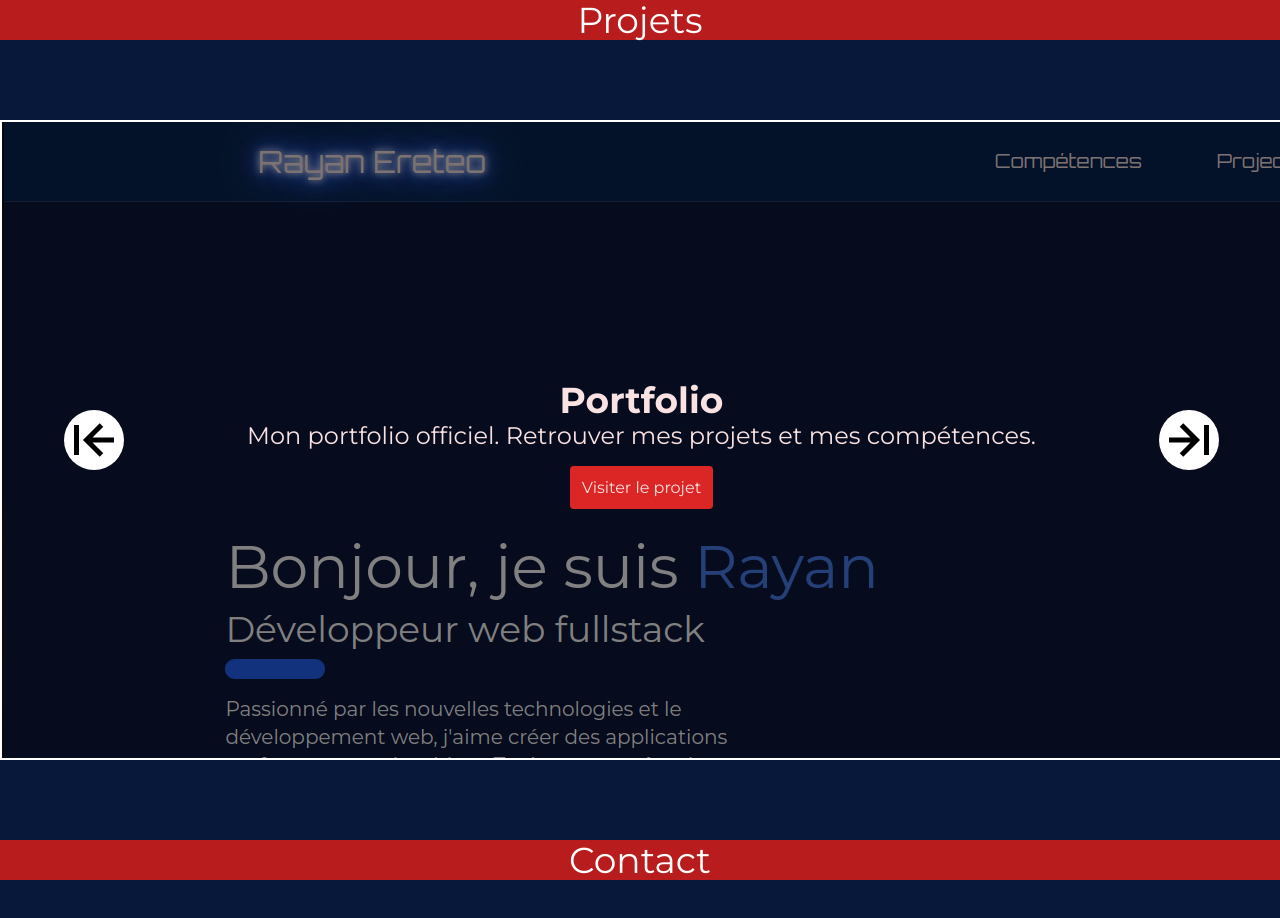
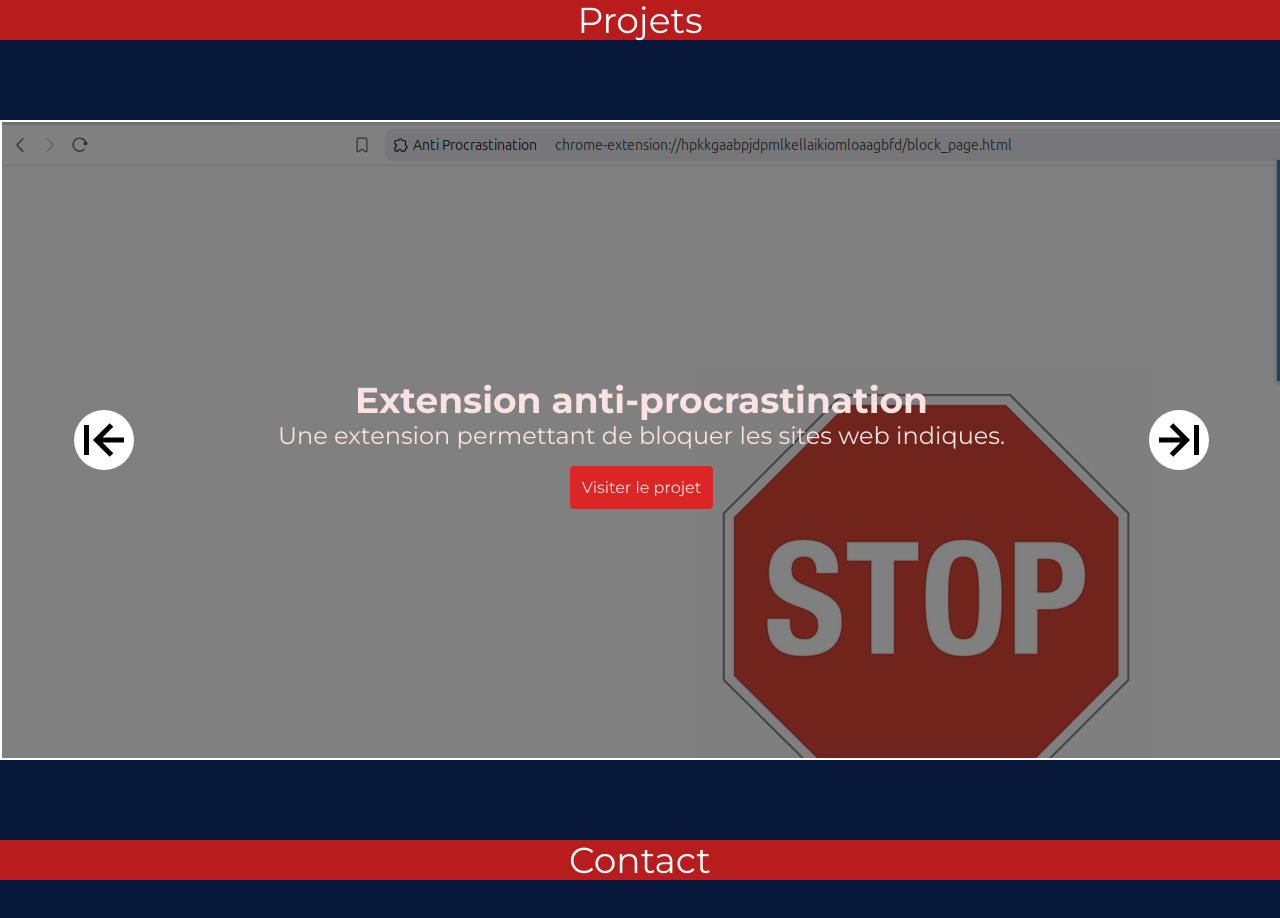
Before and after one commit to RayanEreteo/portfolio, a Next.js app: page / in a window 1280 px wide. Shown: the part 1720-2638 px from the top of the page. Built offline with nearby package versions, Linux system fonts and the light colour scheme.

Commit message:
Fix project card order and add cancelled state to Social Tree project

```diff
--- a/components/section/Projects.tsx
+++ b/components/section/Projects.tsx
@@ -30,9 +30,9 @@ function Projects() {
 
   return (
     <div id="projects-container" className={`text-[#FBE2E2] w-[400vw] border-2 flex flex-row border-white mt-[5rem] mb-[5rem] h-[80vh] transition-all`} style={{ transform: `translateX(-${pos}vw)` }}>
-      <ProjectCard moveLeft={moveLeft} moveRight={moveRight} projectThumbnail={"portfolio.png"} projectName={"Portfolio"} projectLink="https://github.com/RayanEreteo/portfolio" projectDesc="Mon portfolio officiel. Retrouver mes projets et mes compétences."></ProjectCard>
       <ProjectCard moveLeft={moveLeft} moveRight={moveRight} projectThumbnail={"extension.png"} projectName={"Extension anti-procrastination"} projectLink="https://github.com/RayanEreteo/AntiProcrastination" projectDesc="Une extension permettant de bloquer les sites web indiques."></ProjectCard>
       <ProjectCard cancelled moveLeft={moveLeft} moveRight={moveRight} projectThumbnail={"socialtree.png"} projectName={"Social Tree"} projectLink="https://github.com/RayanEreteo/socialtree" projectDesc="Créer une carte personnalisée ou vous pouvez afficher vos reseaux sociaux."></ProjectCard>
+      <ProjectCard moveLeft={moveLeft} moveRight={moveRight} projectThumbnail={"portfolio.png"} projectName={"Portfolio"} projectLink="https://github.com/RayanEreteo/portfolio" projectDesc="Mon portfolio officiel. Retrouver mes projets et mes compétences."></ProjectCard>
       <ProjectCard moveLeft={moveLeft} moveRight={moveRight} projectThumbnail={"meteo.png"} projectName={"Application Météo"} projectLink="https://infometeo-78814.web.app/" projectDesc="Une simple application utilisant l'API d'openweathermap ."></ProjectCard>
     </div>
   )
```
